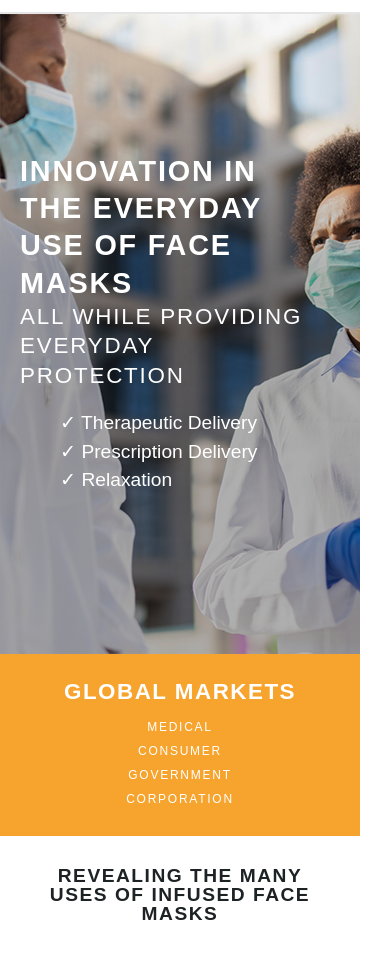
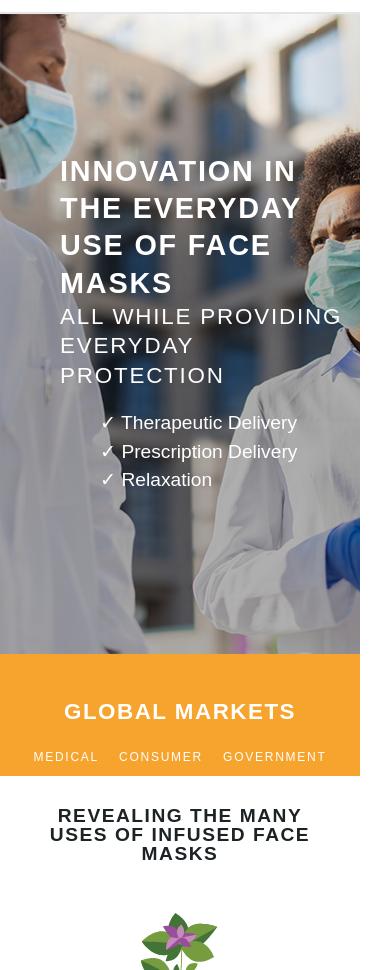
Before and after one commit to vstrickl/altrian-sales-web, a Gatsby site: page / in a window 390 px wide. Shown: the part 96-1066 px from the top of the page. Built offline with nearby package versions, Linux system fonts and the light colour scheme; Gatsby itself is replaced by a stand-in of ours; a web font is replaced by a local one.

Commit message:
Updated for responsive design

```diff
--- a/src/components/highlight.js
+++ b/src/components/highlight.js
@@ -6,12 +6,16 @@ export default function Highlight() {
       <div className="highlight" id="customers">
         <div className="cust-content">
           <h1>Global Markets</h1>
+          <div className="wrapper">
           <ul>
             <li>Medical</li>
             <li>Consumer</li>
             <li>Government</li>
-            <li>Corporation</li>
           </ul>
+          <ul className="last">
+            <li>Corporate</li>
+          </ul>
+          </div>
         </div>
       </div>
     </div>
--- a/src/styles/styles.scss
+++ b/src/styles/styles.scss
@@ -33,12 +33,12 @@ h1 {
         min-width: 1280px;
     }
     @media(max-width: 1280px){
-        width: 976px;
-        min-width: 976px;
+        width: 1080px;
+        min-width: 1080px;
     }
-    @media(max-width: 976px){
-        width: 768px;
-        min-width: 768px;
+    @media(max-width: 991px){
+        width: 810px;
+        min-width: 810px;
     }
     @media(max-width: 768px){
         width: 720px;
@@ -66,7 +66,7 @@ h1 {
     .row {
         position: relative;
         transform: translateY(40%);
-        width: 90%;
+        margin: 0 40px 0 40px;
         padding: 20px;
         @media(max-width: 768px){
             transform: translateY(0%);
@@ -126,9 +126,18 @@ h1 {
     background-color: $alt-orange;
     text-align: center;
     color: $white;
+    @media(max-width: 1280px){
+        height: 74px;
+    }
+    @media(max-width: 991px){
+        height: 122px;
+    }
     .cust-content {
         justify-content: center;
         display: flex;
+        @media(max-width: 991px){
+            display: block;
+        }
         @media(max-width: 768px){
             display: block;
             padding: 20px;
@@ -141,14 +150,36 @@ h1 {
             text-align: left;
             color: $white;
             margin: 20px 80px 20px 0;
+            @media(max-width: 991px){
+                text-align: center;
+                margin-top: 0;
+                padding-top: 20px;
+                margin-right: 0;
+            }
             @media(max-width: 768px){
                 font-size: 1.4rem;
-                margin: 0px;
+                margin: 0 0 20px 0;
             }
             @media(max-width: 480px){
                 text-align: center;
-                margin-bottom: 10px;
+                margin-bottom: 20px;
             }
+        }
+        .wrapper {
+            width: 50%;
+            min-width: initial;
+            display: flex;
+            @media(max-width: 991px){
+                width: initial;
+                justify-content: center;
+            }
+            @media(max-width: 768px){
+                width: initial;
+                justify-content: center;
+            }
+            @media(max-width: 480px){
+                display: block;
+                width: initial;
             }
             ul {
                 display: flex;
@@ -159,12 +190,20 @@ h1 {
                 margin: 25px 0;
                 list-style: none;
                 padding-left: 0;
+                @media(max-width: 991px){
+                    text-align: center;
+                    margin-bottom: 0;
+                    padding-bottom: 20px;
+                    margin-top: 0;
+                }
                 @media(max-width: 768px){
                     margin: 0px;
                 }
                 @media(max-width: 480px){
-                display: inline-block;
+                    display: flex;
+                    justify-content: center;
                 }
+
                 li {
                     margin: 0 20px;
                     letter-spacing: 1.75px;
@@ -172,6 +211,7 @@ h1 {
                     font-size: 0.75rem;
                     @media(max-width: 480px){
                         margin: 0 10px;
+                    }
                 }
             }
         }
@@ -326,6 +366,9 @@ h1 {
 .about {
     padding: 80px;
     position: relative;
+    @media(max-width: 1280px){
+        padding: 40px;
+    }
     @media(max-width: 768px){
         padding-right: 40px;
         padding-left: 40px;
@@ -337,6 +380,9 @@ h1 {
         display: flex;
         justify-content: space-between;
         align-items: center;
+        @media(max-width: 991px){
+            display: block;
+        }
         @media(max-width: 768px){
             display: block;
         }
@@ -349,8 +395,12 @@ h1 {
             @media(max-width: 1440px){
                 width: 40%;
             }
+            @media(max-width: 991px){
+                width: initial;
+                margin-bottom: 60px;
+            }
             @media(max-width: 768px){
-                width: 500px;
+                width: 640px;
                 margin-bottom: 40px;
             }
             @media(max-width: 480px){
@@ -372,16 +422,22 @@ h1 {
             }
         }
         .about-img {
-            width: 536px;
+            width: 696px;
             height: 422px;
             margin: 0 auto;
             background-image: url(../images/about.jpg);
+            @media(max-width: 1280px){
+                width: 575px;
+                background-image: url(../images/about_mobhorz2.jpg);
+                margin: 0;
+            }
             @media(max-width: 768px){
-                background-image: url(../images/about.jpg);
+                width: 640px;
+                background-image: url(../images/about_mobhorz.jpg);
                 margin: 0;
             }
             @media(max-width: 480px){
-                width: 290px;
+                width: 320px;
                 background-image: url(../images/about_mobvert.jpg);
             }
         }
```
Also changed, not shown: src/images/about_mobhorz.jpg, src/images/about_mobhorz2.jpg (added), src/images/about_mobvert.jpg. Lines whose indentation alone changed are shown as unchanged.
